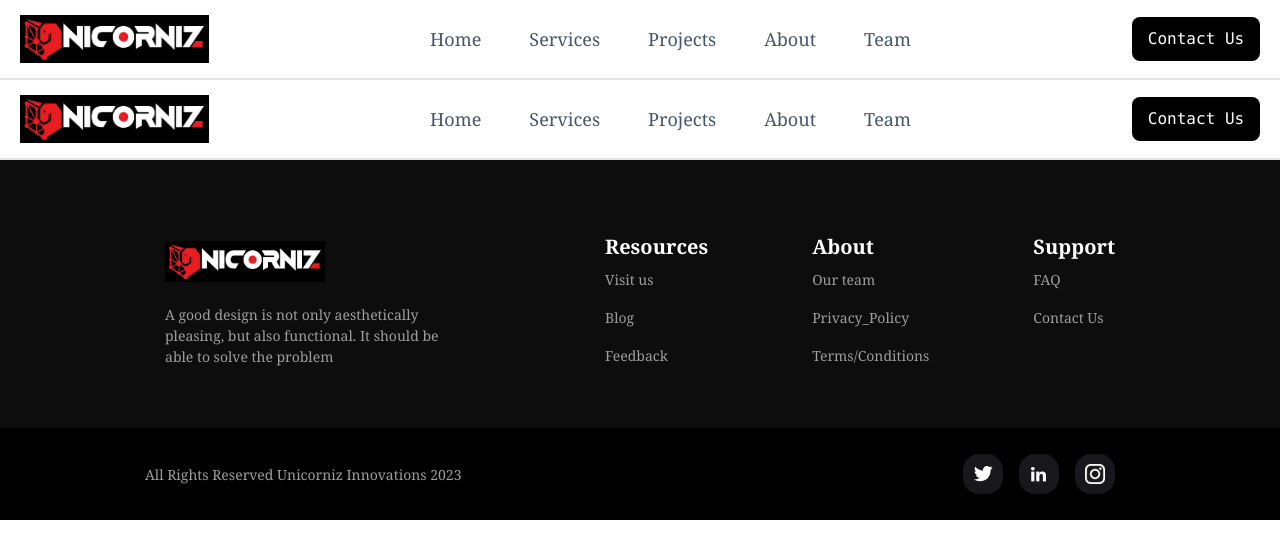
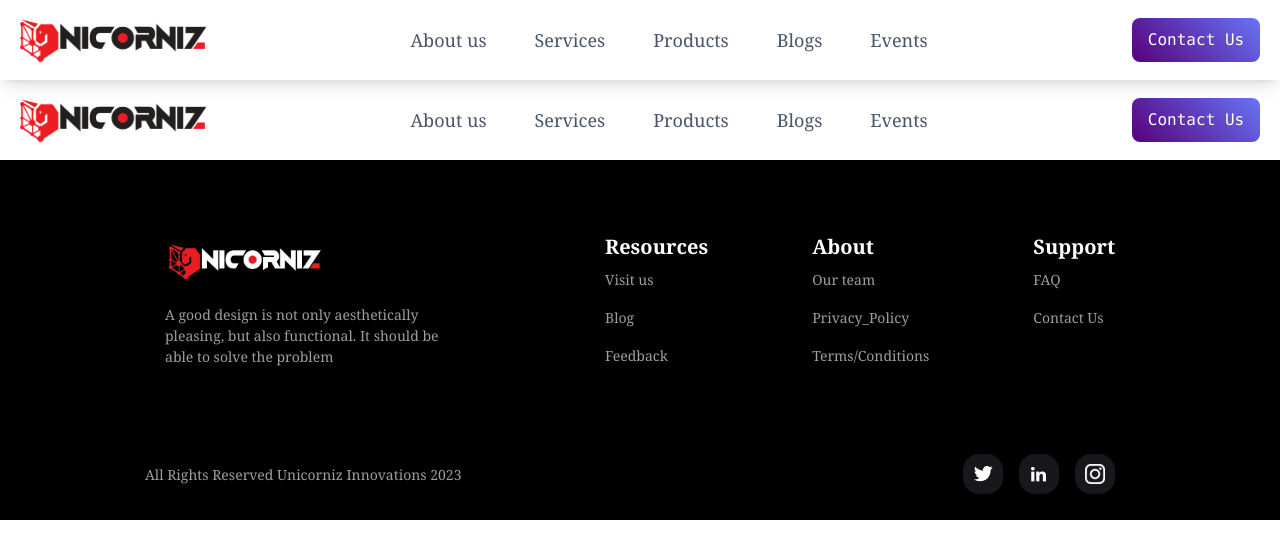
Before and after one commit to TalhaT298/unicorniz, a Next.js app: page /components/SharedComponents/Navbar/Navbar in a window 1280 px wide. Shown: the top 558 px of the page. Built offline with nearby package versions, Linux system fonts and the light colour scheme.

Commit message:
some logo changes

```diff
--- a/pages/components/SharedComponents/Footer/Footer.js
+++ b/pages/components/SharedComponents/Footer/Footer.js
@@ -1,5 +1,5 @@
 import Image from "next/image";
-import logo from "../../../../assets/Unicorniz Logo.jpg";
+import logo from "../../../../assets/Unicorniz Logo Black.png";
 import twiter from "../../../../assets/twiter.png";
 import instagram from "../../../../assets/instagram1.png";
 import linkedin from "../../../../assets/linkedin.png";
@@ -8,7 +8,7 @@ const Footer = () => {
   return (
     <footer>
       <div
-        className="bg-[#0D0D0D] w-full min-h-[268px] lg:flex px-10 lg:px-[165px] flex md:flex-row flex-col justify-between items-center"
+        className="bg-[#000000] w-full min-h-[268px] lg:flex px-10 lg:px-[165px] flex md:flex-row flex-col justify-between items-center"
       >
         <div className="flex flex-col w-auto md:w-full">
           <Image src={logo} className="w-40 pt-5" alt="logo" />{" "}
--- a/pages/components/SharedComponents/Navbar/Navbar.js
+++ b/pages/components/SharedComponents/Navbar/Navbar.js
@@ -1,5 +1,6 @@
 import { useState } from "react";
-import logo from "../../../../assets/Unicorniz Logo.jpg";
+import logo from "../../../../assets/Unicorniz Logo White.png";
+import logo1 from "../../../../assets/Unicorniz Logo Black.png";
 import Image from "next/image";
 import { AiOutlineClose } from "react-icons/ai";
 import { HiMenu } from "react-icons/hi";
@@ -15,43 +16,43 @@ const Navbar = ({ loading, handleSubmit }) => {
 	const [hamburger, setHamburger] = useState(true);
 	const menuItems = (
 		<>
-			<Link href="/">
-				<div tabIndex={0} className="flex flex-row cursor-pointer focus:text-black focus:font-bold hover:text-slate-950 hover:font-bold gap-5 w-full mb-5 lg:w-auto lg:bg-inherit">
-					<HiHome size={25} className="lg:hidden" color="gray" />
+			<Link href={"/about"}>
+				<div tabIndex={1} className="flex flex-row cursor-pointer focus:text-black focus:font-bold hover:text-slate-950 hover:font-bold gap-5 w-full mb-5 lg:w-auto lg:bg-inherit">
+					<ImWarning size={25} className="lg:hidden" color="gray" />
 					<p className="py-1">
-						Home
+						About us
 					</p>
 				</div>
 			</Link>
 			<Link href={"/services"}>
-				<div tabIndex={1} className="flex flex-row cursor-pointer focus:text-black focus:font-bold hover:text-slate-950 hover:font-bold gap-5 w-full mb-5 lg:w-auto lg:bg-inherit">
+				<div tabIndex={2} className="flex flex-row cursor-pointer focus:text-black focus:font-bold hover:text-slate-950 hover:font-bold gap-5 w-full mb-5 lg:w-auto lg:bg-inherit">
 					<MdHomeRepairService size={26} className="lg:hidden" color="gray" />
 					<p className="py-1">
 						Services
 					</p>
 				</div>
 			</Link>
-			<Link href={"/projects"}>
-				<div tabIndex={2} className="flex flex-row cursor-pointer focus:text-black focus:font-bold hover:text-slate-950 hover:font-bold gap-5 w-full mb-5 lg:w-auto lg:bg-inherit">
+			<Link href={"/products"}>
+				<div tabIndex={3} className="flex flex-row cursor-pointer focus:text-black focus:font-bold hover:text-slate-950 hover:font-bold gap-5 w-full mb-5 lg:w-auto lg:bg-inherit">
 					<BsBoxes size={25} className="lg:hidden" color="gray" />
 					<p className="py-1">
-						Projects
+						Products
 					</p>
 				</div>
 			</Link>
-			<Link href={"/about"}>
-				<div tabIndex={3} className="flex flex-row cursor-pointer focus:text-black focus:font-bold hover:text-slate-950 hover:font-bold gap-5 w-full mb-5 lg:w-auto lg:bg-inherit">
-					<ImWarning size={25} className="lg:hidden" color="gray" />
+			<Link href={"/blogs"}>
+				<div tabIndex={4} className="flex flex-row cursor-pointer focus:text-black focus:font-bold hover:text-slate-950 hover:font-bold gap-5 w-full mb-5 lg:w-auto lg:bg-inherit">
+					<GiTeamIdea size={25} className="lg:hidden" color="gray" />
 					<p className="py-1">
-						About
+						Blogs
 					</p>
 				</div>
 			</Link>
-			<Link href={"/team"}>
-				<div tabIndex={4} className="flex flex-row cursor-pointer focus:text-black focus:font-bold hover:text-slate-950 hover:font-bold gap-5 w-full lg:w-auto lg:bg-inherit">
+			<Link href={"/events"}>
+				<div tabIndex={5} className="flex flex-row cursor-pointer focus:text-black focus:font-bold hover:text-slate-950 hover:font-bold gap-5 w-full lg:w-auto lg:bg-inherit">
 					<GiTeamIdea size={25} className="lg:hidden" color="gray" />
 					<p className="py-1">
-						Team
+						Events
 					</p>
 				</div>
 			</Link>
@@ -60,7 +61,7 @@ const Navbar = ({ loading, handleSubmit }) => {
 
 	return (
 		<div className="flex justify-between lg:block relative">
-			<div className="flex justify-between border-b-2 border-zinc-200 items-center h-20 w-full px-5">
+			<div className="flex justify-between shadow-lg items-center h-20 w-full px-5">
 				<Link href={"/"}>
 					<Image src={logo} priority alt="logo" className="h-10 w-full lg:h-12" />
 				</Link>
@@ -71,7 +72,7 @@ const Navbar = ({ loading, handleSubmit }) => {
 					onClickProps={handleSubmit}>
 					Contact Us
 				</PrimaryButton> */}
-				<button className="lg:block hidden bg-black text-white w-32 h-11 font-mono rounded-lg hover:bg-slate-800">
+				<button className="lg:block hidden [background:linear-gradient(225deg,_#6675f7,_#57007b)] text-white w-32 h-11 font-mono rounded-lg hover:bg-slate-800">
 					<Link href={"/contactus"}>Contact Us</Link>
 				</button>
 				<div className="lg:hidden block" onClick={() => setHamburger((prev) => !prev)}>
@@ -90,11 +91,11 @@ const Navbar = ({ loading, handleSubmit }) => {
 
 			{
 				!hamburger &&
-				<div className="w-[60%] h-screen ease-in-out transition-all duration-5000 lg:hidden flex flex-col absolute p-3 bg-black z-50">
+				<div className="w-[60%] h-screen ease-in-out transition-all duration-5000 lg:hidden flex flex-col absolute bg-black z-50">
 					<div className="flex flex-row lg:hidden items-end justify-end text-slate-100 w-full" onClick={() => setHamburger((prev) => !prev)}>
 						<div className="w-3/5 mx-auto">
 							<Link href={"/"}>
-								<Image src={logo} priority alt="logo" className="mt-5 mb-8 mx-auto" />
+								<Image src={logo1} priority alt="logo" className="mt-5 mb-8 mx-auto" />
 							</Link>
 						</div>
 					</div>
```
Also changed, not shown: assets/Unicorniz Logo Black.png (renamed from assets/Unicorniz Logo.jpg), assets/Unicorniz Logo White.png (added).
